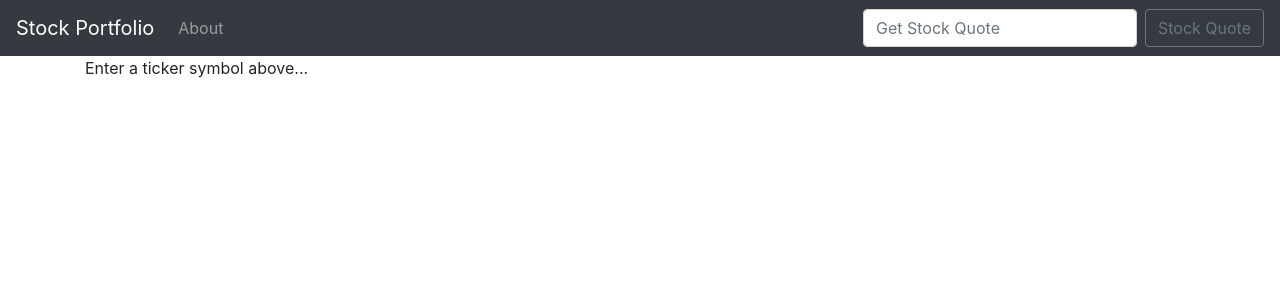
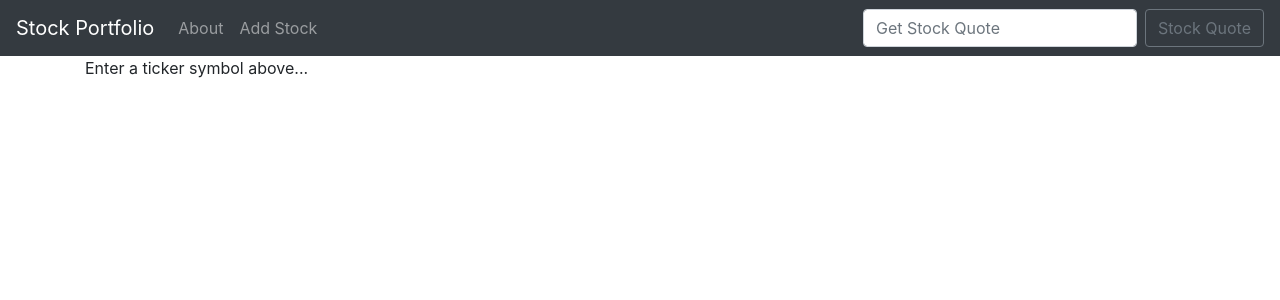
Before and after one commit to santiagoelie/stock-market-portfolio-python-django, a Django app: page / in a window 1280 px wide. Shown: the top 300 px of the page. Run offline with Django 3.2, Linux system fonts and the light colour scheme; some libraries are stand-ins or nearby versions.

Commit message:
create a list for Add Stock item
add a list of item for add stock

```diff
--- a/quotes/templates/base.html
+++ b/quotes/templates/base.html
@@ -21,6 +21,9 @@
             <li class="nav-item">
               <a class="nav-link" href="{% url 'about' %}">About</a>
             </li>
+            <li class="nav-item">
+                <a class="nav-link" href="{% url 'add_stock' %}">Add Stock</a>
+            </li>
           </ul>
           <form action="{% url 'home' %}" class="form-inline my-2 my-lg-0" method="POST">
               {% csrf_token %}
```
